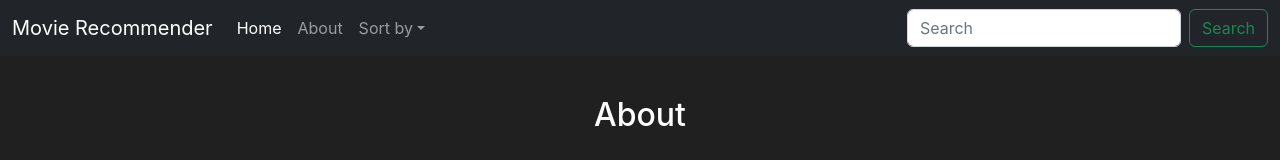
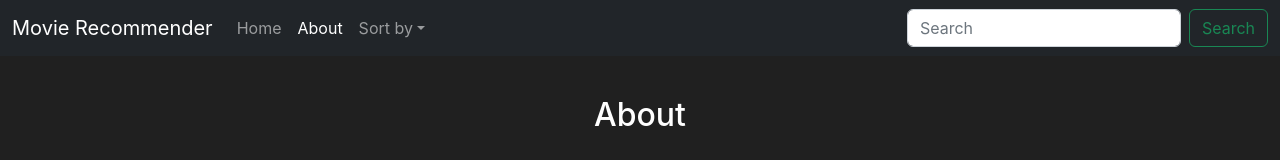
Before and after one commit to sanjaysj6282/moviedb-react, a React (Create React App) app: page /about in a window 1280 px wide. Shown: the top 160 px of the page. Built offline with nearby package versions, Linux system fonts and the light colour scheme; no server answers.

Commit message:
adding details

```diff
--- a/src/Components/About.js
+++ b/src/Components/About.js
@@ -16,7 +16,7 @@ function About() {
           <h2 style={{ margin: "40px 0 0 0" }}>About</h2>
           <br />
           <br />
-          <div class="d-flex justify-content-around ms-4 me-4 text-center fs-5">
+          <div className="d-flex justify-content-around ms-4 me-4 text-center fs-5">
             The Movie Database (TMDB) is a database made by Sanjay based on TMDB API. Every piece of data has been added by our amazing community dating back to 2008. TMDb's strong international focus and breadth of data is largely unmatched and something we're incredibly proud of. Put simply, we live and breathe community and that's precisely what makes us different.
           </div>
         </div>
--- a/src/Components/MovieDetails.js
+++ b/src/Components/MovieDetails.js
@@ -17,7 +17,7 @@ function MovieDetails(props) {
     setGenres(parsedData.genres);
     setProcompanies(parsedData.production_companies);
     // console.log(genres[1].name);
-    console.log(genres);
+    // console.log(genres);
   };
 
   useEffect(() => {
@@ -82,17 +82,17 @@ function MovieDetails(props) {
               </div>
               <br />
               <br />
-              <div class="d-flex container">
-                <div class="p-2 flex-fill">Homepage</div>
-                <div class="p-2 flex-fill">
+              <div className="d-flex container">
+                <div className="p-2 flex-fill">Homepage</div>
+                <div className="p-2 flex-fill">
                   <a href={details.homepage} target="_blank" rel="noreferrer">
                     {details.homepage}
                   </a>
                 </div>
               </div>
-              <div class="d-flex">
-                <div class="p-2 flex-fill">Production companies</div>
-                <div class="p-2 flex-fill">
+              <div className="d-flex">
+                <div className="p-2 flex-fill">Production companies</div>
+                <div className="p-2 flex-fill">
                   {procompanies?.map((company) => {
                     return (
                       <span type="badge rounded-pill text-bg-dark gap-4">
--- a/src/Components/Navbar.js
+++ b/src/Components/Navbar.js
@@ -1,7 +1,15 @@
 import React from "react";
-import {Link} from "react-router-dom";
+import { useEffect } from "react";
+import {Link, useLocation} from "react-router-dom";
 
 function Navbar() {
+  // tO get the curr location i.e, url
+  let location = useLocation();
+
+  // useEffect(() => {
+  //   console.log(location);
+  // }, [location]);
+
   return (
     <div>
       <nav className="navbar navbar-expand-lg navbar-dark bg-dark">
@@ -23,12 +31,12 @@ function Navbar() {
           <div className="collapse navbar-collapse" id="navbarSupportedContent">
             <ul className="navbar-nav me-auto mb-2 mb-lg-0">
               <li className="nav-item">
-                <Link className="nav-link active" aria-current="page" to="/">
+                <Link className={`nav-link ${location.pathname==="/"?"active": ""}`} aria-current="page" to="/">
                   Home
                 </Link>
               </li>
               <li className="nav-item">
-                <Link className="nav-link" to="/about">
+                <Link className={`nav-link ${location.pathname==="/about"?"active": ""}`} to="/about">
                   About
                 </Link>
               </li>
```
